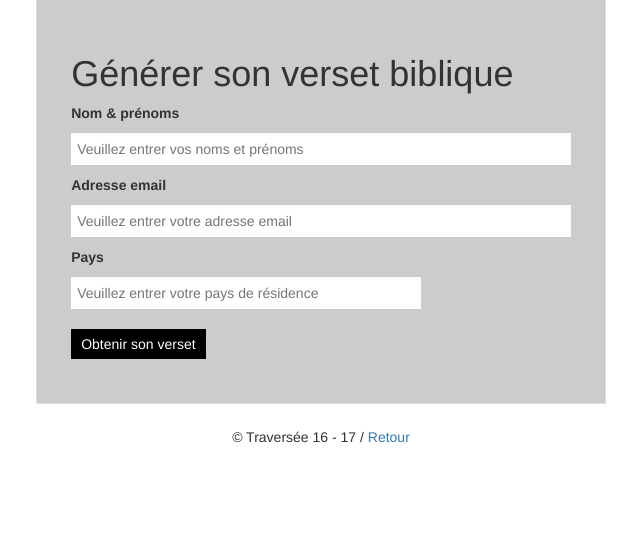
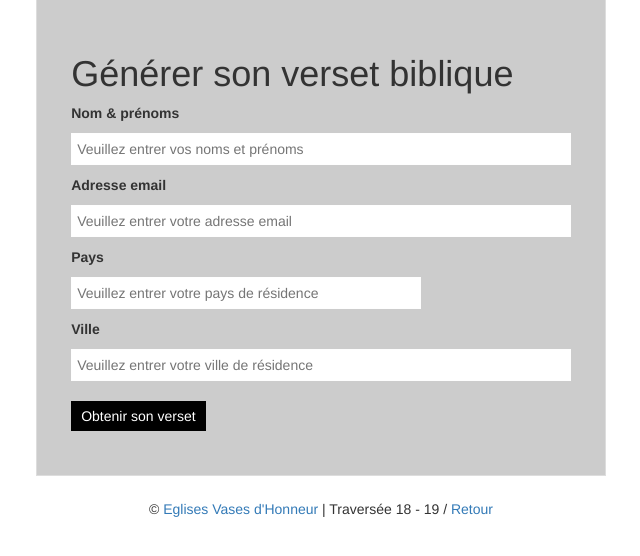
Before and after one commit to erwinFrederic/traversee_16_17, a PHP site: page / in a window 1280 px wide. Shown: the part 47-603 px from the top of the page, without its empty margins (319-959 px from the left). Run offline with PHP 8.4, Linux system fonts and the light colour scheme; some libraries are stand-ins or nearby versions.

Commit message:
Mise a jour pour 18 19

```diff
--- a/views/footer.php
+++ b/views/footer.php
@@ -1,7 +1,7 @@
 
             <footer>
                 <div class="copyright">
-                    <p>© Traversée 16 - 17 / <a href="index.php">Retour</a></p>
+                    <p>© <a href="http://vasesdhonneur.org/">Eglises Vases d'Honneur</a> | Traversée 18 - 19 / <a href="index.php">Retour</a></p>
                 </div>
             </footer>
 
--- a/views/header.php
+++ b/views/header.php
@@ -4,7 +4,7 @@
 <html>
     <head>
         <meta charset="utf-8" >
-        <title>Traversée 16 - 17</title>
+        <title>Traversée 18 - 19 | Eglises Vases d'Honneur</title>
 
         <!-- jQuery -->
         <script   src="https://code.jquery.com/jquery-3.1.1.min.js"   integrity="sha256-hVVnYaiADRTO2PzUGmuLJr8BLUSjGIZsDYGmIJLv2b8="   crossorigin="anonymous"></script>
--- a/views/home.php
+++ b/views/home.php
@@ -19,6 +19,11 @@
                     <input type="text" name="country_field" placeholder="Veuillez entrer votre pays de résidence" required />
                 </div>
 
+                <div class="city">
+                    <label class="country-label">Ville</label>
+                    <input type="text" name="city_field" placeholder="Veuillez entrer votre ville de résidence" required />
+                </div>
+
                 <div class="submit">
                     <input type="submit" name="get-verset" value="Obtenir son verset">
                 </div>
```
